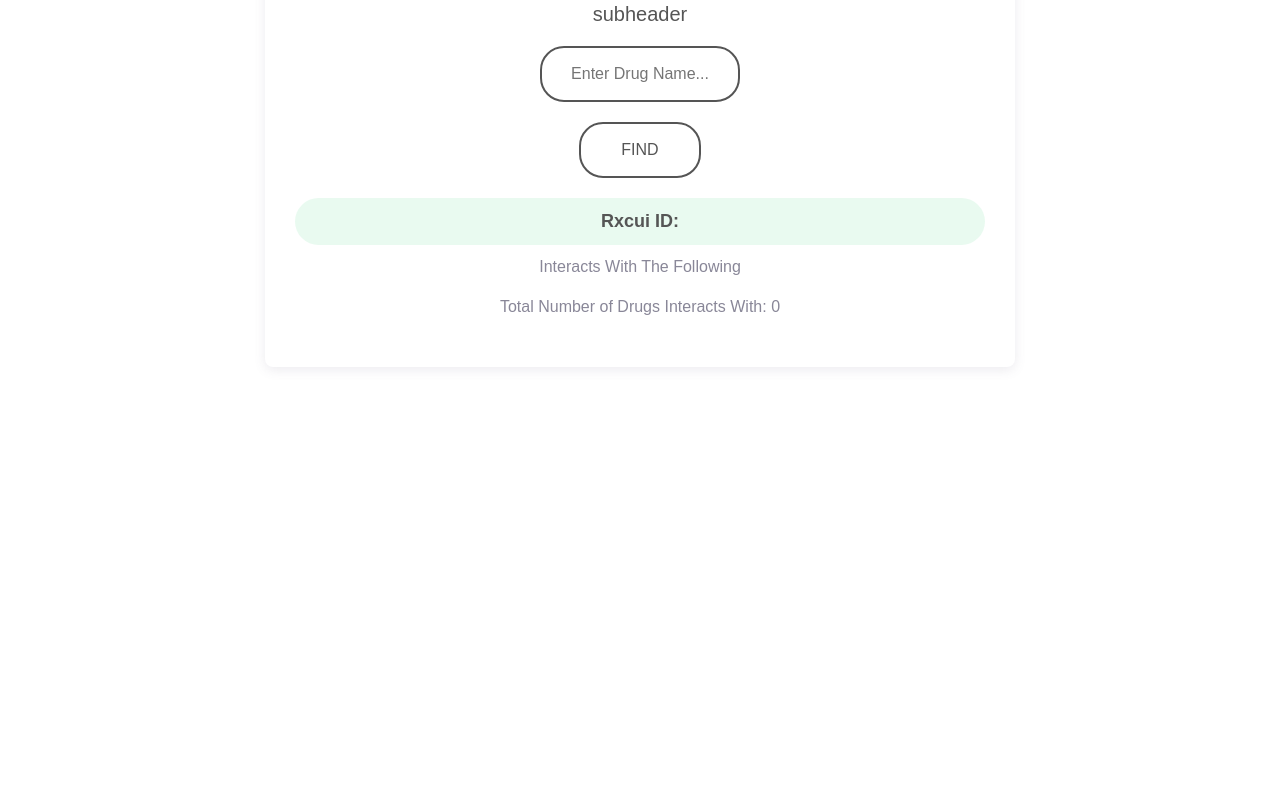
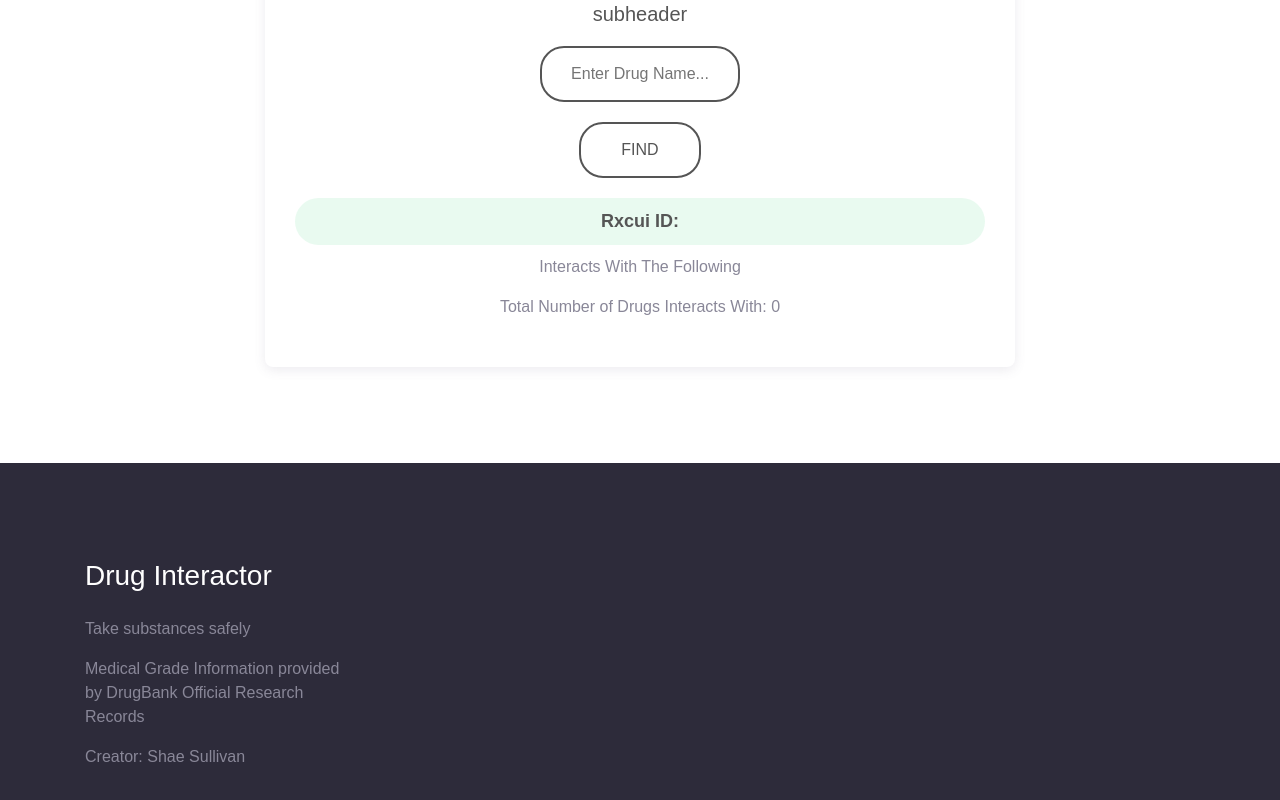
Before and after one commit to Sxlly/Drug-Interactor, a React (Create React App) app: page /getDrugInteraction in a window 1280 px wide. Shown: the part 244-1044 px from the top of the page. Before the commit the page ends 800 px from the top, so only its background shows below. Built offline with nearby package versions, Linux system fonts and the light colour scheme.

Commit message:
init footer to all pages

```diff
--- a/src/HomePage.js
+++ b/src/HomePage.js
@@ -49,7 +49,7 @@ export default () => {
                             <div className="col-md-6 py-5 wow fadeInleft">
                                 <h1 className="mb-4">Welcome to Drug Interactor!</h1>
                                 <p className="text-lg text-grey mb-5">Take Substances Safely</p>
-                                <a href="#" className="btn btn-primary">Dive In</a>
+                                <a href="/getInteractionPair" className="btn btn-primary">Dive In</a>
                             </div>
                             <div className="col-md-6 py-5 wow zoomIn">
                                 <div className="img-fluid text-center">
@@ -74,7 +74,7 @@ export default () => {
                                 <div className="body">
                                     <h5 className="text-secondary">Drug Interactor</h5>
                                     <p>The online tool</p>
-                                    <a href="" className="btn btn-primary">Explore</a>
+                                    <a href="/getInteractionPair" className="btn btn-primary">Explore</a>
                                 </div>
                             </div>
                         </div>
@@ -148,26 +148,13 @@ export default () => {
                         <div className="col-lg-3 py-3">
                             <h3>Drug Interactor</h3>
                             <p>Take substances safely</p>
+                            <p>Medical Grade Information provided by DrugBank Official Research Records</p>
+                            <p>Creator: Shae Sullivan</p>
                         </div>
                     </div>
                 </div>
             </footer>
 
-
-
-
-
-
-
-
-
-
-
-
-
-
-
-
         </div>
 
     );
--- a/src/getDrugInteraction.js
+++ b/src/getDrugInteraction.js
@@ -203,6 +203,20 @@ export default () => {
                 </div>
             </div>
 
+
+            <footer className="page-footer bg-image">
+                <div className="container">
+                    <div className="row mb-5">
+                        <div className="col-lg-3 py-3">
+                            <h3>Drug Interactor</h3>
+                            <p>Take substances safely</p>
+                            <p>Medical Grade Information provided by DrugBank Official Research Records</p>
+                            <p>Creator: Shae Sullivan</p>
+                        </div>
+                    </div>
+                </div>
+            </footer>
+
         </div>
 
     );
--- a/src/getDrugTerms.js
+++ b/src/getDrugTerms.js
@@ -107,10 +107,18 @@ export default () => {
                 </div>
             </div>
 
-
-
-
-
+            <footer className="page-footer bg-image">
+                <div className="container">
+                    <div className="row mb-5">
+                        <div className="col-lg-3 py-3">
+                            <h3>Drug Interactor</h3>
+                            <p>Take substances safely</p>
+                            <p>Medical Grade Information provided by DrugBank Official Research Records</p>
+                            <p>Creator: Shae Sullivan</p>
+                        </div>
+                    </div>
+                </div>
+            </footer>
 
 
         </div>
--- a/src/getInteractionPair.js
+++ b/src/getInteractionPair.js
@@ -307,6 +307,20 @@ export default () => {
             </div>
 
 
+            <footer className="page-footer bg-image">
+                <div className="container">
+                    <div className="row mb-5">
+                        <div className="col-lg-3 py-3">
+                            <h3>Drug Interactor</h3>
+                            <p>Take substances safely</p>
+                            <p>Medical Grade Information provided by DrugBank Official Research Records</p>
+                            <p>Creator: Shae Sullivan</p>
+                        </div>
+                    </div>
+                </div>
+            </footer>
+
+
         </div>
 
     );
--- a/src/getRxcui.js
+++ b/src/getRxcui.js
@@ -116,6 +116,20 @@ export default () => {
             </div>
         </div>
 
+
+        <footer className="page-footer bg-image">
+                <div className="container">
+                    <div className="row mb-5">
+                        <div className="col-lg-3 py-3">
+                            <h3>Drug Interactor</h3>
+                            <p>Take substances safely</p>
+                            <p>Medical Grade Information provided by DrugBank Official Research Records</p>
+                            <p>Creator: Shae Sullivan</p>
+                        </div>
+                    </div>
+                </div>
+            </footer>
+
     </div>
 
     );
```
